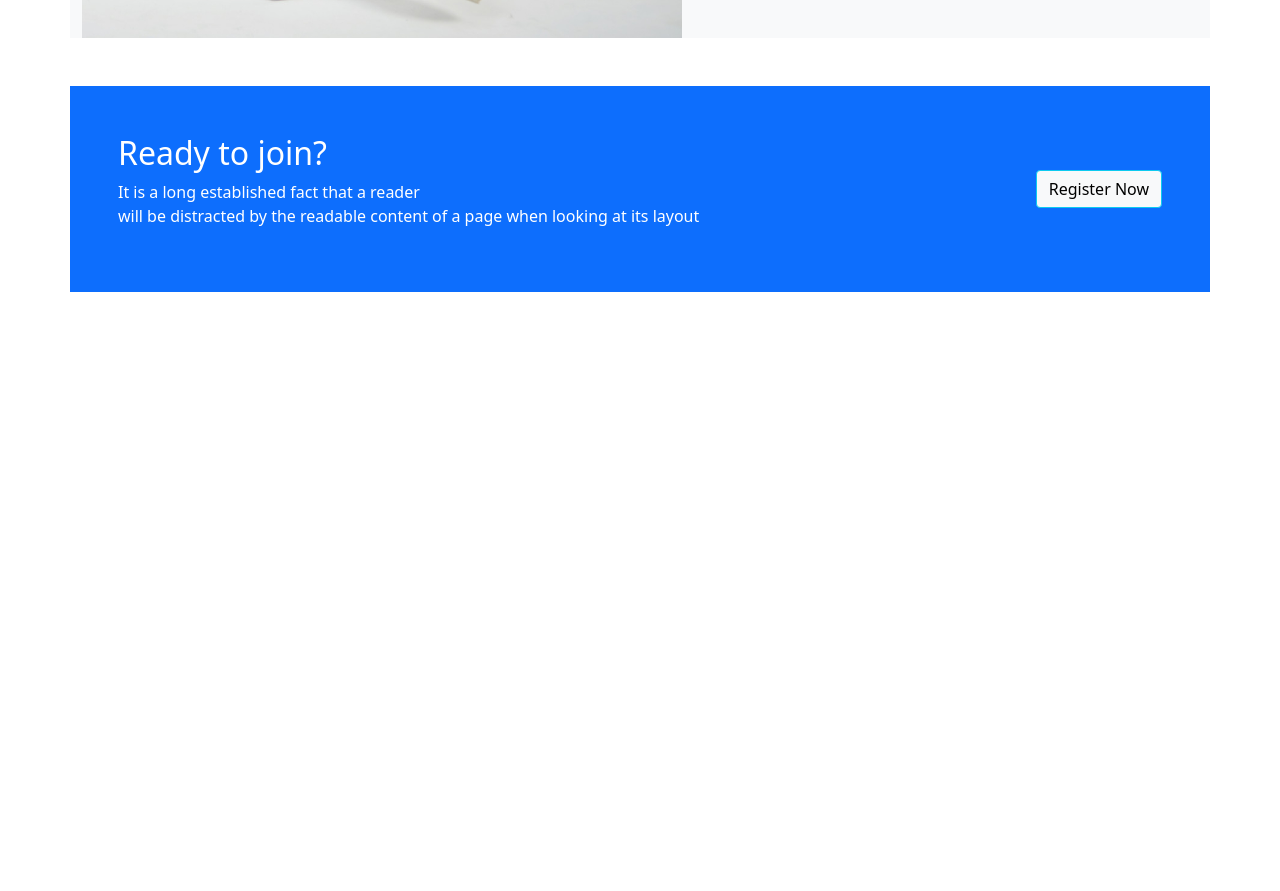
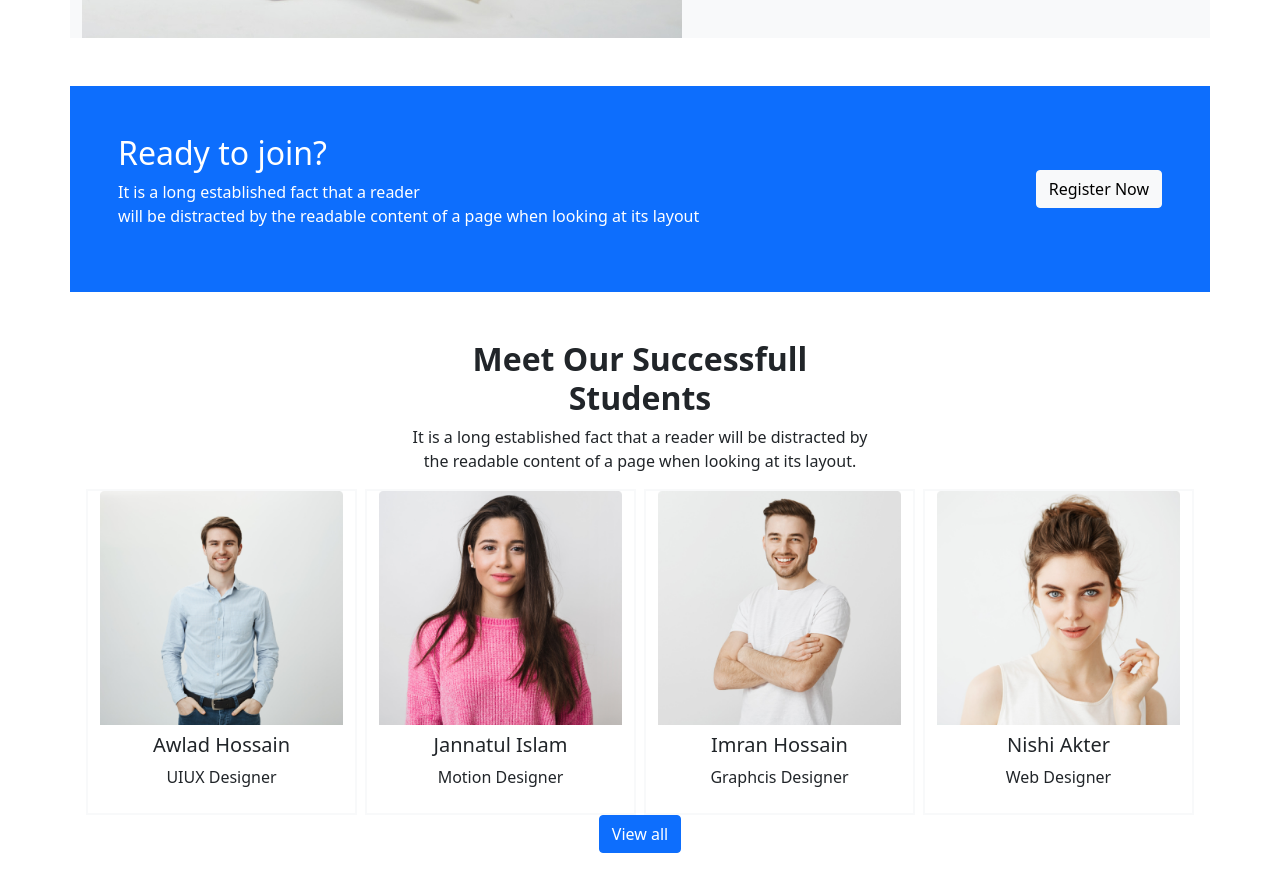
Before and after one commit to Biplob1994/EdTech-Website, a plain HTML site: page index.html in a window 1280 px wide. Shown: the part 2504-3395 px from the top of the page. Before the commit the page ends 2844 px from the top, so only its background shows below. Drawn offline with nearby package versions, Linux system fonts and the light colour scheme.

Commit message:
mentor added

```diff
--- a/index.html
+++ b/index.html
@@ -100,7 +100,7 @@
 </div>
 <!-- Cours details list  -->
 
-<div class="container my-5">
+<section class="container my-5">
     <div class="row my-3">
         <div class="col d-flex">
             <div class="contianer-fluid "><img src="images/course/course-1.png" alt=""></div>
@@ -150,13 +150,13 @@
             </div>
             </div>
 
-</div>
+</section>
 
  <!-- courses details end  -->
 
  <!-- explore elearnig institure  -->
 
- <div class="container bg-light d-flex align-items-center justify-content-center  my-5">
+ <section class="container bg-light d-flex align-items-center justify-content-center  my-5">
      <div class="contianer-fluid"><img src="images/working.png" alt=""></div>
      <div class=" p-3 mx-4 ">
          <h3>Explore The elearning Institute</h3>
@@ -179,17 +179,94 @@ Anything embarrassing hidden in the middle of text. All the Lorem Ipsum generato
 </div>
 <button class="btn btn-primary">read more</button>
      </div>
- </div>
+ </section>
 
 
 <!-- ready to join  -->
-<div class="container bg-primary py-5 my-5 p-5  d-flex justify-content-between align-items-center">
+<section class="container bg-primary py-5 my-5 p-5  d-flex justify-content-between align-items-center">
     <div class="">
         <h3 class="text-white fs-2">Ready to join?</h3>
         <p class="text-white">It is a long established fact that a reader <br> will be distracted by the readable content of a page when looking at its layout</p>
     </div>
-    <div class=""><button class="btn btn-info bg-light">Register Now</button></div>
+    <div class=""><!-- Button trigger modal -->
+<button type="button" class="btn btn-light" data-bs-toggle="modal" data-bs-target="#exampleModal">
+ Register Now
+</button>
+
+<!-- Modal -->
+<div class="modal fade" id="exampleModal" tabindex="-1" aria-labelledby="exampleModalLabel" aria-hidden="true">
+  <div class="modal-dialog">
+    <div class="modal-content">
+      <div class="modal-header">
+        <h5 class="modal-title text-primary" id="exampleModalLabel">Register</h5>
+        <button type="button" class="btn-close" data-bs-dismiss="modal" aria-label="Close"></button>
+      </div>
+      <div class="modal-body p-3">
+        <div class="input-group my-2">
+  <span class="input-group-text ">Full name</span>
+  <input type="text" aria-label="First name" class="form-control">
+
 </div>
+<div class="input-group">
+  <span class="input-group-text">Email address</span>
+  <input type="text" aria-label="First name" class="form-control">
+
+</div>
+      </div>
+      <div class="modal-footer">
+        <button type="button" class="btn btn-secondary" data-bs-dismiss="modal">Close</button>
+        <button type="button" class="btn btn-primary">Sign Up</button>
+      </div>
+    </div>
+  </div>
+</div></div>
+</section>
+
+<!-- meet our successful students  -->
+
+<section class="container my-5 text-center">
+    <h2 class="fw-bold">Meet Our Successfull <br> Students</h2>
+    <p>It is a long established fact that a reader will be distracted by <br> the readable content of a page when looking at its layout.</p>
+    <div class="d-flex ">
+        <div class=" mx-1 border border-light border-2">
+            <img class="container-fluid" src="images/student/student-1.png" alt="">
+           <div class="p-2">
+                <h5>Awlad Hossain</h5>
+            <p>UIUX Designer</p>
+           </div>
+        </div>
+        <div class=" mx-1 border border-light border-2">
+            <img class="container-fluid" src="images/student/student-2.png" alt="">
+           <div class="p-2">
+                <h5>Jannatul Islam</h5>
+            <p>Motion Designer</p>
+           </div>
+        </div>
+        <div class=" mx-1 border border-light border-2">
+            <img class="container-fluid" src="images/student/student-3.png" alt="">
+           <div class="p-2">
+                <h5>Imran Hossain</h5>
+            <p>Graphcis Designer</p>
+           </div>
+        </div>
+        <div class=" mx-1 border border-light border-2">
+            <img class="container-fluid" src="images/student/student-4.png" alt="">
+           <div class="p-2">
+                <h5>Nishi Akter</h5>
+            <p>Web Designer</p>
+           </div>
+        </div>
+    </div>
+
+    <button class="btn btn-primary ">View all</button>
+</section>
+
+
+<!-- some students feedback  -->
+
+
+
+
 
 
 </main>
```
